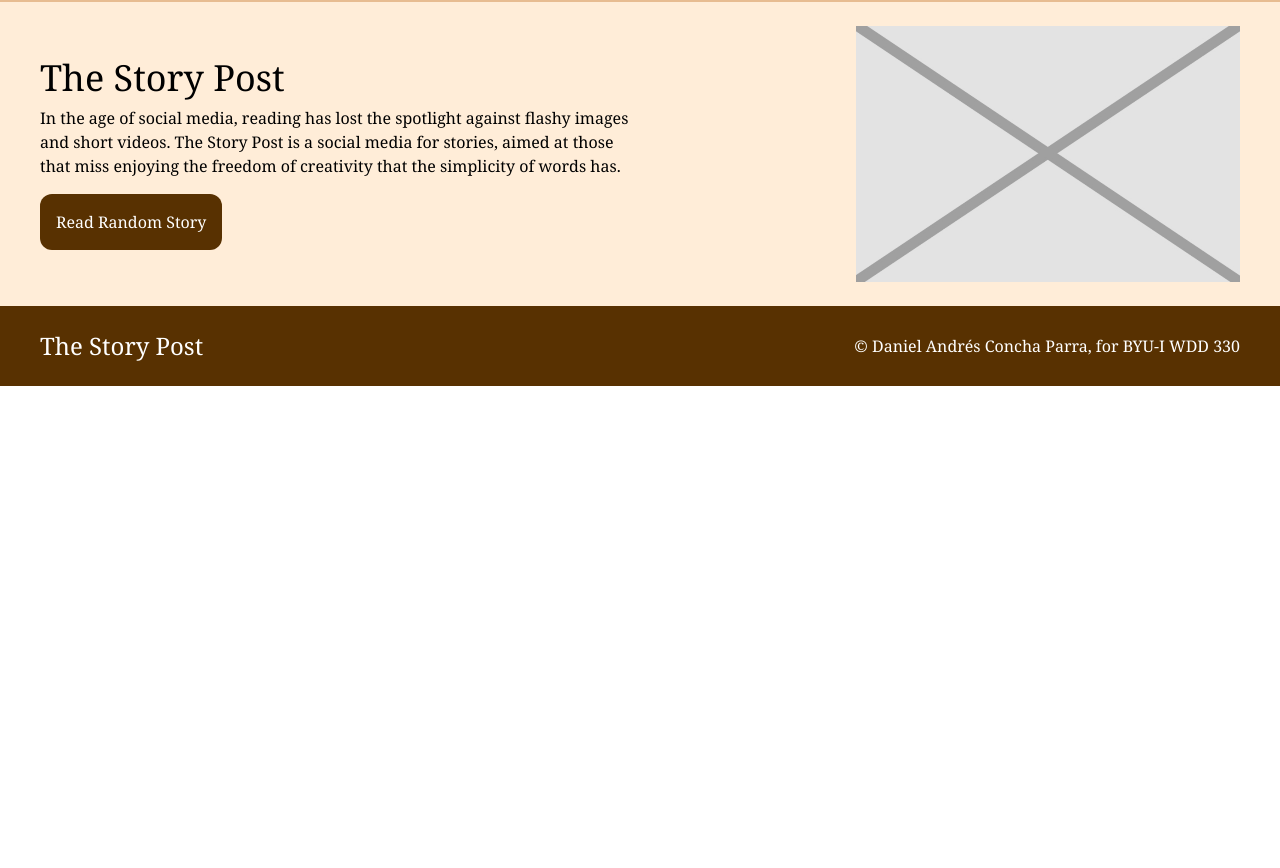
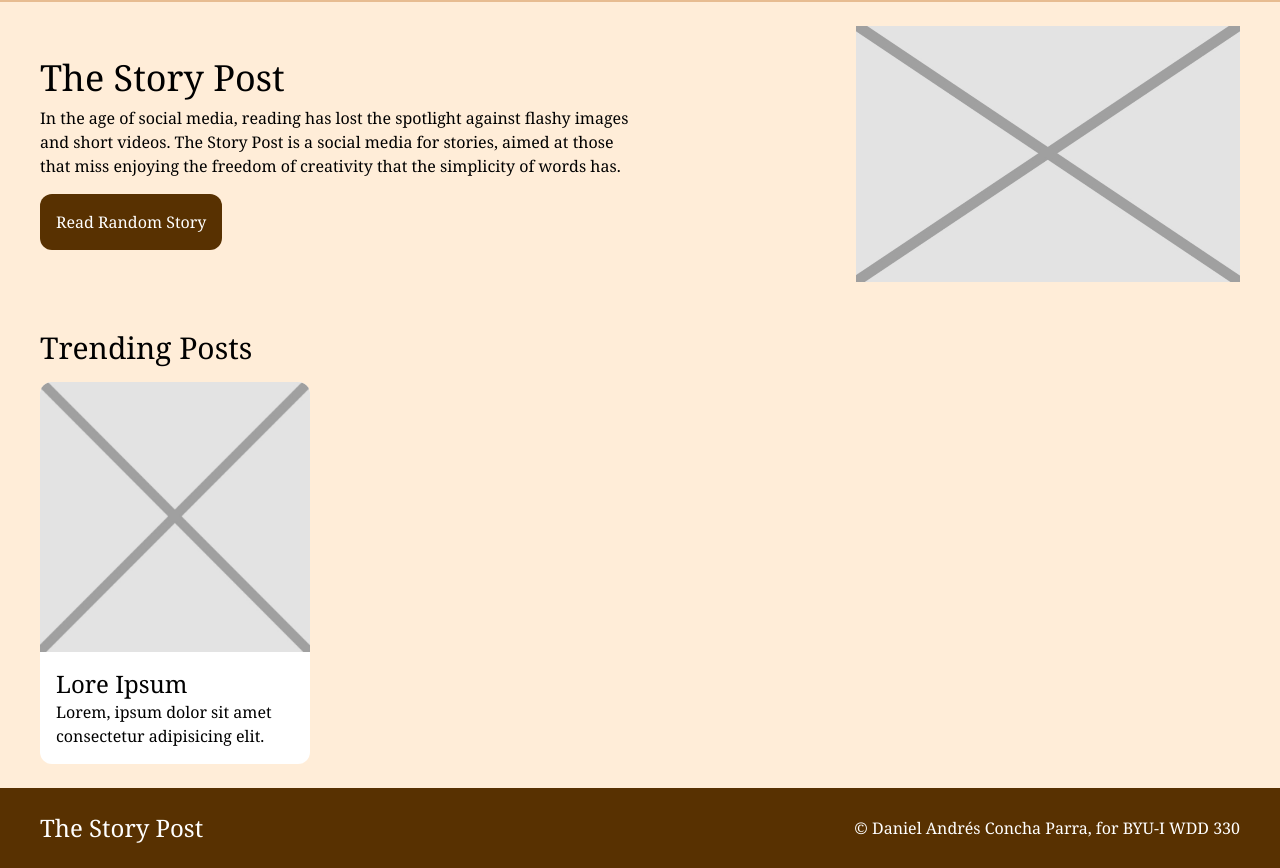
Before and after one commit to DanielAndresCP/the-story-post, a website built with Vite: page src/index.html in a window 1280 px wide. Shown: the part 139-1007 px from the top of the page. Before the commit the page ends 800 px from the top, so only its background shows below. Built offline with nearby package versions, Linux system fonts and the light colour scheme.

Commit message:
Post Card and Post Card Grid Design

```diff
--- a/src/index.html
+++ b/src/index.html
@@ -38,6 +38,20 @@
         <img src="/img/placeholder.jpg" alt="PLACEHOLDER" class="aspect-[3/2]">
       </div>
     </section>
+    <section class="py-6 px-10">
+      <h2 class="text-3xl">Trending Posts</h2>
+      <div class="mt-4 grid grid-cols-[repeat(auto-fill,minmax(min(100%,250px),1fr))] justify-items-center gap-10">
+        <a href="/post?id=asdasd">
+          <article class="overflow-hidden max-w-sm rounded-xl hover:shadow-xl transition-shadow bg-white">
+            <img src="/img/placeholder.jpg" alt="PLACEHOLDER">
+            <div class="p-4">
+              <h3 class="text-2xl">Lore Ipsum</h3>
+              <p>Lorem, ipsum dolor sit amet consectetur adipisicing elit.</p>
+            </div>
+          </article>
+        </a>
+      </div>
+    </section>
   </main>
   <footer
     class="container py-6 px-10 flex flex-col sm:flex-row gap-6 justify-between items-start sm:items-center bg-brown-900 text-white">
```
